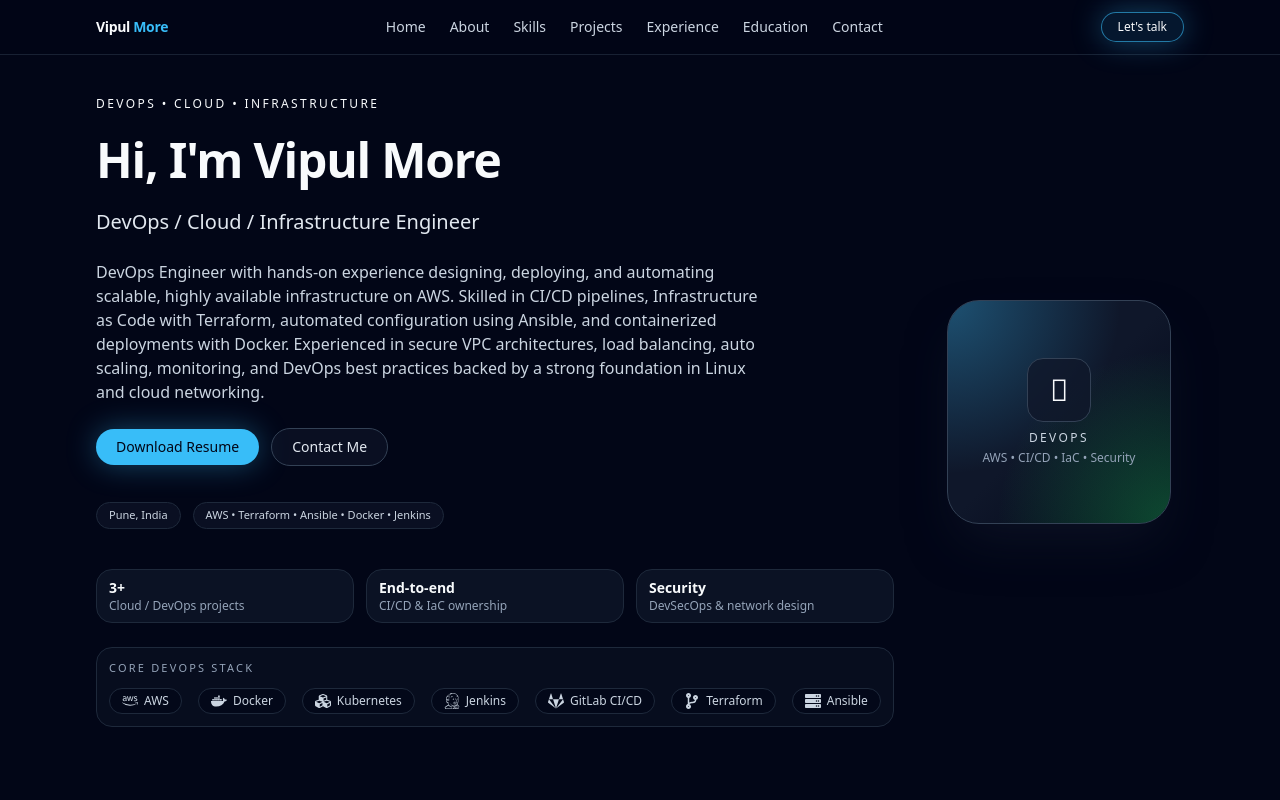
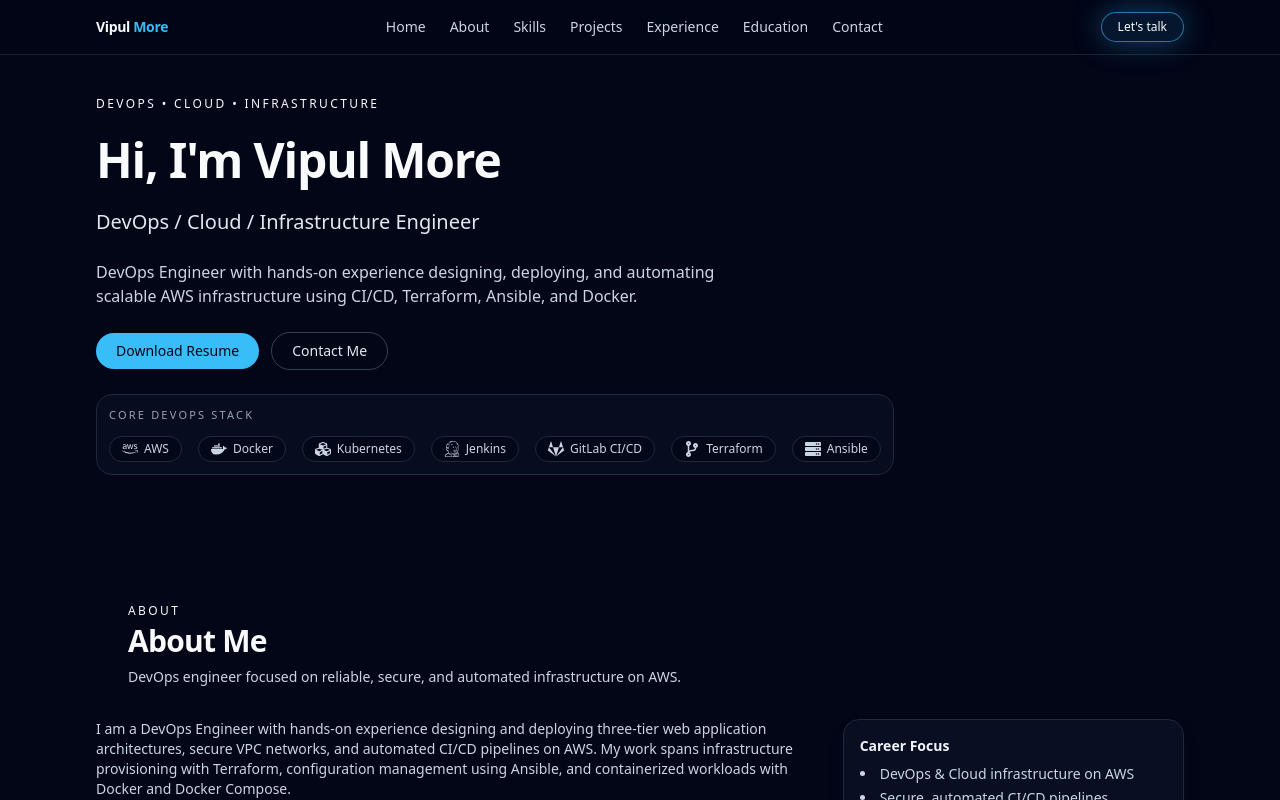
Before and after one commit to VMore2002/por-website, a React (Vite) app: page / in a window 1280 px wide. Shown: the top 800 px of the page. Built offline with nearby package versions, Linux system fonts and the light colour scheme.

Commit message:
fix resume path

```diff
--- a/src/components/Hero.tsx
+++ b/src/components/Hero.tsx
@@ -29,80 +29,27 @@
 
         <p className="max-w-2xl text-sm sm:text-base text-slate-300 leading-relaxed">
           DevOps Engineer with hands-on experience designing, deploying, and
-          automating scalable, highly available infrastructure on AWS. Skilled
-          in CI/CD pipelines, Infrastructure as Code with Terraform, automated
-          configuration using Ansible, and containerized deployments with
-          Docker. Experienced in secure VPC architectures, load balancing,
-          auto scaling, monitoring, and DevOps best practices backed by a
-          strong foundation in Linux and cloud networking.
+          automating scalable AWS infrastructure using CI/CD, Terraform,
+          Ansible, and Docker.
         </p>
 
         <div className="flex flex-wrap items-center gap-3">
           <button
             onClick={handleDownload}
-            className="inline-flex items-center gap-2 rounded-full bg-primary-500 px-5 py-2 text-xs sm:text-sm font-medium text-slate-950 shadow-glow-primary hover:bg-primary-600 transition"
+            className="inline-flex items-center gap-2 rounded-full bg-primary-500 px-5 py-2 text-xs sm:text-sm font-medium text-slate-950"
           >
             Download Resume
           </button>
 
           <button
             onClick={handleContactScroll}
-            className="inline-flex items-center gap-2 rounded-full border border-slate-700 bg-slate-900/60 px-5 py-2 text-xs sm:text-sm font-medium text-slate-200 hover:border-primary-500 hover:text-primary-300 transition"
+            className="inline-flex items-center gap-2 rounded-full border border-slate-700 px-5 py-2 text-xs sm:text-sm text-slate-200"
           >
             Contact Me
           </button>
         </div>
 
-        <div className="flex flex-wrap gap-3 pt-3 text-[11px] text-slate-300">
-          <span className="inline-flex items-center gap-1 rounded-full bg-slate-900/60 px-3 py-1 border border-slate-800">
-            Pune, India
-          </span>
-
-          <span className="inline-flex items-center gap-1 rounded-full bg-slate-900/60 px-3 py-1 border border-slate-800">
-            AWS • Terraform • Ansible • Docker • Jenkins
-          </span>
-        </div>
-
-        <div className="grid grid-cols-3 gap-3 pt-4 text-[11px] sm:text-xs">
-          <div className="rounded-2xl border border-slate-800 bg-slate-900/70 px-3 py-2">
-            <p className="text-primary-300 text-sm font-semibold">3+</p>
-            <p className="text-slate-400">Cloud / DevOps projects</p>
-          </div>
-
-          <div className="rounded-2xl border border-slate-800 bg-slate-900/70 px-3 py-2">
-            <p className="text-primary-300 text-sm font-semibold">End-to-end</p>
-            <p className="text-slate-400">CI/CD & IaC ownership</p>
-          </div>
-
-          <div className="rounded-2xl border border-slate-800 bg-slate-900/70 px-3 py-2">
-            <p className="text-primary-300 text-sm font-semibold">Security</p>
-            <p className="text-slate-400">DevSecOps & network design</p>
-          </div>
-        </div>
-
         <TechIconStrip />
-      </div>
-
-      <div className="flex-1 flex items-center justify-center">
-        <div className="relative h-48 w-48 sm:h-56 sm:w-56 rounded-[2rem] border border-slate-700 bg-gradient-to-br from-slate-900 via-slate-900 to-slate-950 shadow-2xl shadow-slate-900/70 overflow-hidden">
-          <div className="absolute inset-0 bg-[radial-gradient(circle_at_0_0,rgba(56,189,248,0.35),transparent_55%),radial-gradient(circle_at_100%_100%,rgba(34,197,94,0.35),transparent_55%)]" />
-
-          <div className="relative h-full w-full flex items-center justify-center">
-            <div className="text-center space-y-1">
-              <div className="mx-auto mb-2 h-16 w-16 rounded-2xl border border-slate-700 bg-slate-900/80 flex items-center justify-center">
-                <span className="text-3xl"></span>
-              </div>
-
-              <p className="text-xs uppercase tracking-[0.2em] text-slate-300">
-                DevOps
-              </p>
-
-              <p className="text-xs text-slate-400">
-                AWS • CI/CD • IaC • Security
-              </p>
-            </div>
-          </div>
-        </div>
       </div>
     </div>
   );
```
